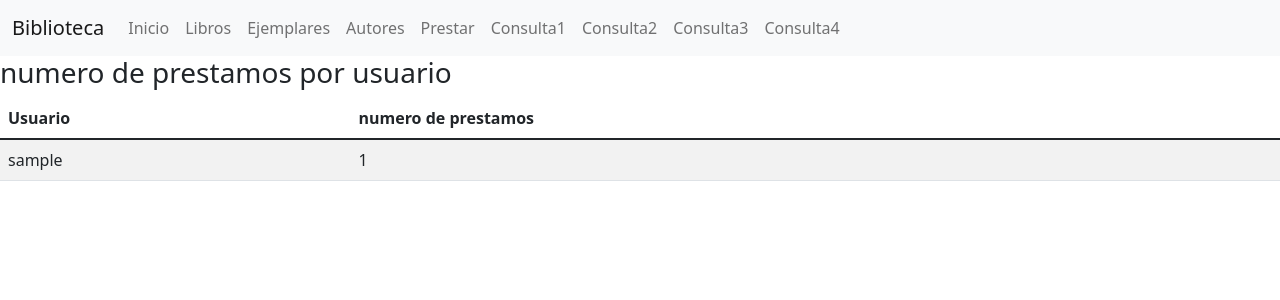
After one commit to DiegoPumarejo0430/Taller_3_corte, a Django app: page /prestar/Consultas4/ in a window 1280 px wide. The commit adds this page. Shown: the top 300 px of the page. Run offline with Django 4.2, Linux system fonts and the light colour scheme; tables that the repository leaves empty hold one stand-in row (values such as "Sample post"); some libraries are stand-ins or nearby versions.

Commit message:
consulta 4

```diff
--- a/apps/ejemplares/urls.py
+++ b/apps/ejemplares/urls.py
@@ -1,7 +1,7 @@
 from django.urls import path
 from apps.ejemplares.views import ejemplarCreate, ejemplarDelete, ejemplarUpdate, listejemplar
 from apps.ejemplares.views import prestarCreate, prestarDelete, prestarUpdate, listprestar
-from apps.ejemplares.views import Consultas,Consultas2,Consultas3
+from apps.ejemplares.views import Consultas,Consultas2,Consultas3,Consultas4
 #,Consultas3, Consultas4
 
 app_name= 'ejemplar'
@@ -20,5 +20,5 @@ urlpatterns = [
     path('Consultas/', Consultas, name= 'Consultas'),
     path('Consultas2/', Consultas2, name= 'Consultas2'),
     path('Consultas3/', Consultas3, name= 'Consultas3'),
-    # path('Consultas4/', Consultas4, name= 'Consultas4'),
+    path('Consultas4/', Consultas4, name= 'Consultas4'),
 ]
--- a/apps/ejemplares/views.py
+++ b/apps/ejemplares/views.py
@@ -91,3 +91,8 @@ def Consultas3(request):
     ejemplar = Prestar.objects.values('user__username','ejemplares__libro__titulo','ejemplares__libro__numeropagina').annotate(total=Count('ejemplares__libro__titulo'))
     context = {'ejemplar': ejemplar}
     return render(request, 'ejemplar/Consultas3.html',context)
+
+def Consultas4(request):
+    ejemplar = Prestar.objects.all().values('user__username').annotate(total=Count('ejemplares__libro__titulo'))
+    context = {'ejemplar': ejemplar}
+    return render(request, 'ejemplar/Consultas4.html',context)
--- a/templates/base/base.html
+++ b/templates/base/base.html
@@ -17,7 +17,7 @@
 <body>
     <nav class="navbar navbar-expand-lg navbar-light bg-light">
         <div class="container-fluid">
-          <a class="navbar-brand" href="{% url 'home' %}">Pumarejo</a>
+          <a class="navbar-brand" href="{% url 'home' %}">Biblioteca</a>
           <button class="navbar-toggler" type="button" data-bs-toggle="collapse" data-bs-target="#navbarColor01" aria-controls="navbarColor01" aria-expanded="false" aria-label="Toggle navigation">
             <span class="navbar-toggler-icon"></span>
           </button>
@@ -26,7 +26,7 @@
             <ul class="navbar-nav me-auto">
               <li class="nav-item active">
                 <a class="nav-link" href="{% url 'home' %}">Inicio
-                  <span class="visually-hidden">(Mendoza)</span>
+                  <span class="visually-hidden">Diego</span>
                 </a>
               </li>
               <li class="nav-item">
@@ -50,7 +50,7 @@
                   <a class="nav-link" href="{% url 'ejemplar:Consultas3' %}">Consulta3</a>
                 </li>
                 <li class="nav-item">
-                  <a class="nav-link" href="#">Consulta4</a>
+                  <a class="nav-link" href="{% url 'ejemplar:Consultas4' %}">Consulta4</a>
                 </li>
             </ul>
           </div>
--- /dev/null
+++ b/templates/ejemplar/Consultas4.html
@@ -0,0 +1,33 @@
+{% extends 'base/base.html' %}
+
+{% block content %}
+
+
+
+
+        <table class="table table success table-striped">
+            <thead>
+                <h3>  numero de prestamos por usuario  </h3>
+            <tr>
+                <th scope="col">Usuario</th>
+                <th scope="col">numero de prestamos</th>
+
+            </tr>
+            </thead>
+            <tbody>
+                {% if ejemplar %}
+                    {% for ejemplar in ejemplar %}
+                        <tr>
+                            <td>{{ ejemplar.user__username }}</td>
+                            <td>{{ ejemplar.total }}</td>
+
+                            <td>
+                        </tr>
+                    {% endfor %}
+                {% else %}
+                        <h3>No existen registros</h3>
+                {% endif %}
+            </tbody>
+        </table>
+
+{% endblock %}
```
